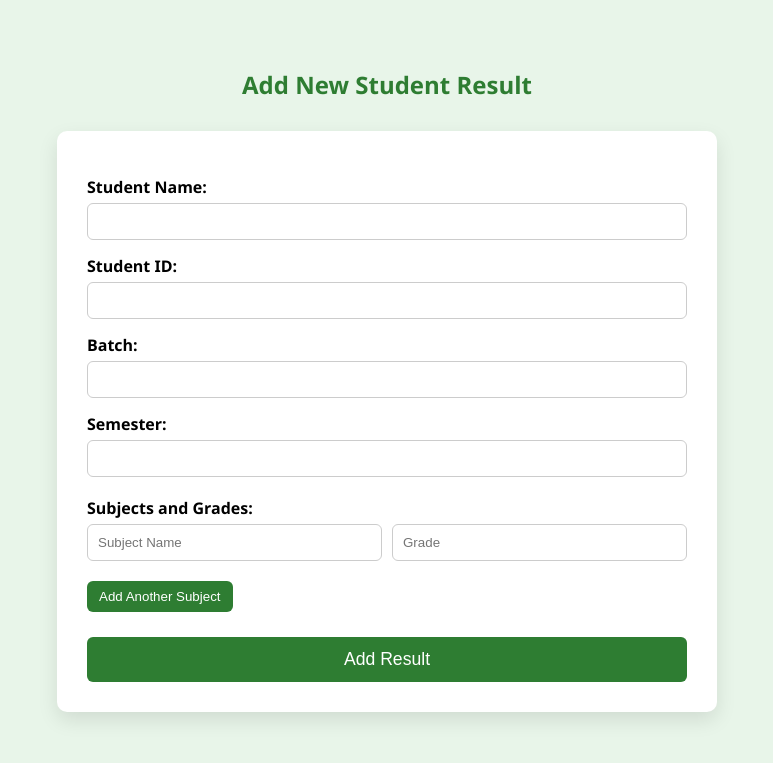
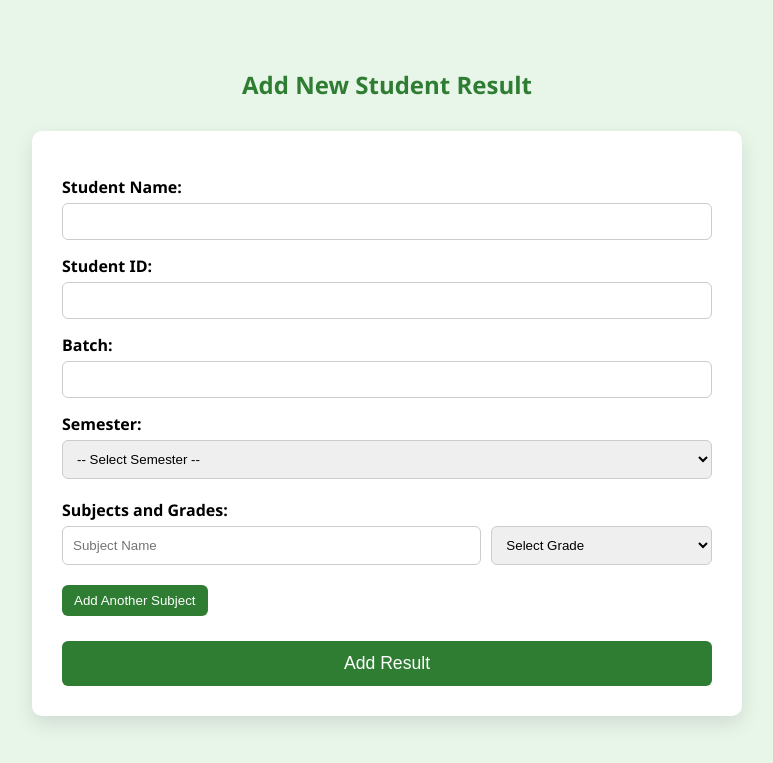
Before and after one commit to rupok211/fcub_result_app, a Flask app: page /admin/result in a window 1280 px wide. Shown: the top 763 px of the page, without its empty margins (253-1026 px from the left). Run offline with Flask 3, Linux system fonts and the light colour scheme; the visitor is signed in with stand-in values (Sample User, id 1).

Commit message:
Update admin_result.html

```diff
--- a/templates/admin_result.html
+++ b/templates/admin_result.html
@@ -14,7 +14,7 @@
             margin-bottom: 30px;
         }
         form {
-            max-width: 600px;
+            max-width: 650px;
             margin: auto;
             background: white;
             padding: 30px;
@@ -26,7 +26,7 @@
             margin-top: 15px;
             display: block;
         }
-        input[type="text"] {
+        input[type="text"], select {
             width: 100%;
             padding: 10px;
             margin-top: 5px;
@@ -42,8 +42,22 @@
             gap: 10px;
             margin-bottom: 10px;
         }
-        .subject-group input {
+        .subject-group input[type="text"] {
+            flex: 2;
+        }
+        .subject-group select {
             flex: 1;
+        }
+        .subject-group button {
+            background-color: #c62828;
+            color: white;
+            border: none;
+            padding: 6px 10px;
+            border-radius: 6px;
+            cursor: pointer;
+        }
+        .subject-group button:hover {
+            background-color: #b71c1c;
         }
         button.add-subject-btn {
             margin-top: 10px;
@@ -85,7 +99,17 @@
             div.classList.add('subject-group');
             div.innerHTML = `
                 <input type="text" name="subject_names[]" placeholder="Subject Name" required>
-                <input type="text" name="grades[]" placeholder="Grade" required>
+                <select name="grades[]" required>
+                    <option value="">Select Grade</option>
+                    <option value="A+">A+</option>
+                    <option value="A">A</option>
+                    <option value="A-">A-</option>
+                    <option value="B+">B+</option>
+                    <option value="B">B</option>
+                    <option value="C">C</option>
+                    <option value="D">D</option>
+                    <option value="F">F</option>
+                </select>
                 <button type="button" onclick="this.parentElement.remove()">Remove</button>
             `;
             container.appendChild(div);
@@ -113,13 +137,33 @@
         <input type="text" name="batch" required>
 
         <label>Semester:</label>
-        <input type="text" name="semester" required>
+        <select name="semester" required>
+            <option value="">-- Select Semester --</option>
+            <option value="First Semester">First Semester</option>
+            <option value="Second Semester">Second Semester</option>
+            <option value="Third Semester">Third Semester</option>
+            <option value="Fourth Semester">Fourth Semester</option>
+            <option value="Fifth Semester">Fifth Semester</option>
+            <option value="Sixth Semester">Sixth Semester</option>
+            <option value="Seventh Semester">Seventh Semester</option>
+            <option value="Eighth Semester">Eighth Semester</option>
+        </select>
 
         <div id="subjects-container" class="subjects-container">
             <label>Subjects and Grades:</label>
             <div class="subject-group">
                 <input type="text" name="subject_names[]" placeholder="Subject Name" required>
-                <input type="text" name="grades[]" placeholder="Grade" required>
+                <select name="grades[]" required>
+                    <option value="">Select Grade</option>
+                    <option value="A+">A+</option>
+                    <option value="A">A</option>
+                    <option value="A-">A-</option>
+                    <option value="B+">B+</option>
+                    <option value="B">B</option>
+                    <option value="C">C</option>
+                    <option value="D">D</option>
+                    <option value="F">F</option>
+                </select>
             </div>
         </div>
 
```
